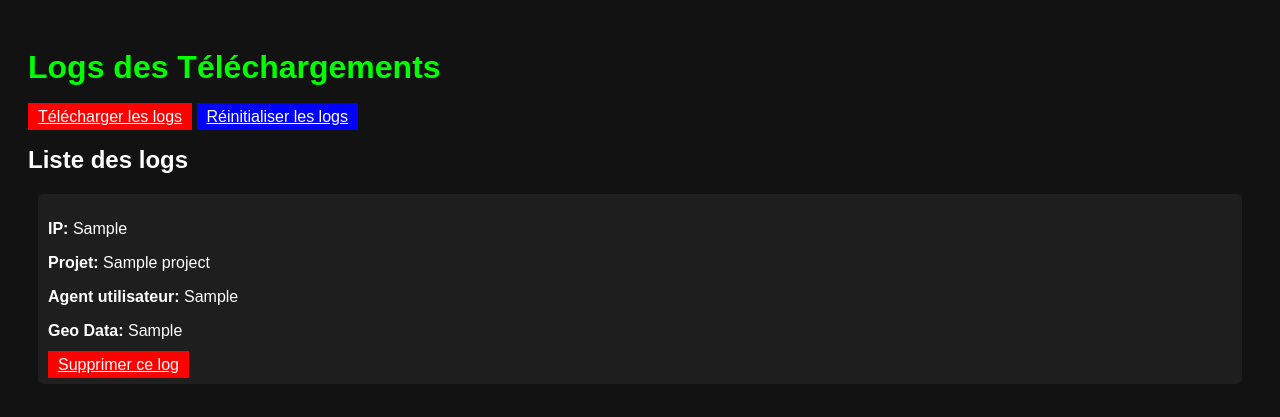
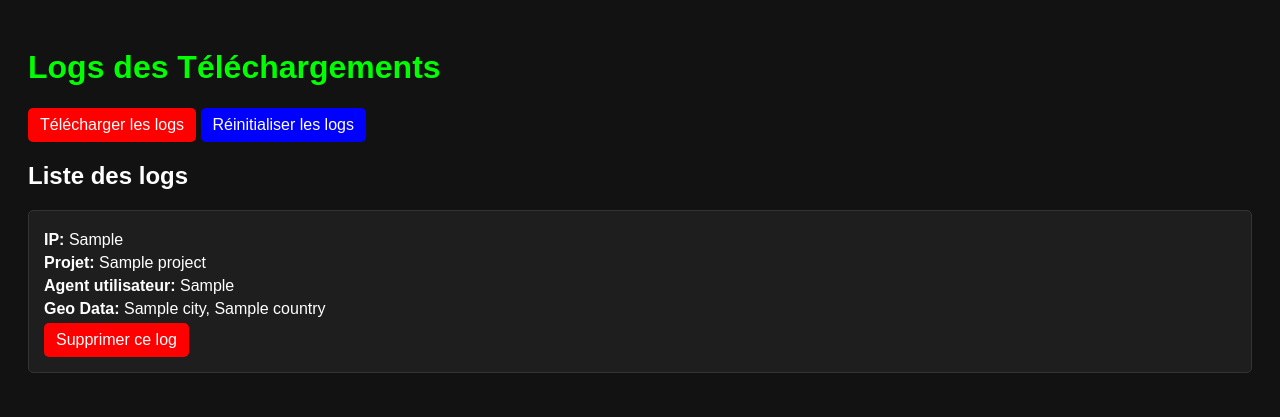
Before and after one commit to tucommenceapousser/trkn-projects, a Flask app: template templates/logs.html in a window 1280 px wide. Shown: the top 417 px of the page. Run offline with Flask 3, Linux system fonts and the light colour scheme; the template is opened without the code that fills it: most values are stand-ins (such as "Sample title", 1, 10 or a date in 2020).

Commit message:
Update logs.html

```diff
--- a/templates/logs.html
+++ b/templates/logs.html
@@ -4,28 +4,45 @@
     <meta charset="UTF-8">
     <meta name="viewport" content="width=device-width, initial-scale=1.0">
     <title>Logs des Téléchargements</title>
-<style>
+    <style>
         body {
             font-family: Arial, sans-serif;
-            background-color: #1a1a1a;
-            color: #00ff00; /* Texte fluo vert */
+            background-color: #121212;
+            color: #fff;
             padding: 20px;
-        }
-        pre {
-            background-color: #111;
-            padding: 15px;
-            border-radius: 5px;
-            overflow-x: auto;
-            font-family: Consolas, monospace;
-            color: #ffcc00; /* Couleur fluo jaune */
         }
         h1 {
             color: #00ff00;
         }
-        body { background-color: #121212; color: #fff; font-family: Arial, sans-serif; }
-        .log-entry { margin: 10px; padding: 10px; background-color: #1e1e1e; border-radius: 5px; }
-        .btn { padding: 5px 10px; color: #fff; background-color: #f00; border: none; cursor: pointer; }
-        .btn-reset { background-color: #00f; }
+        .log-entry {
+            margin: 15px 0;
+            padding: 15px;
+            background-color: #1e1e1e;
+            border-radius: 5px;
+            border: 1px solid #333;
+        }
+        .log-entry p {
+            margin: 5px 0;
+        }
+        .btn {
+            padding: 8px 12px;
+            color: #fff;
+            background-color: #f00;
+            border: none;
+            border-radius: 5px;
+            cursor: pointer;
+            text-decoration: none;
+            display: inline-block;
+        }
+        .btn:hover {
+            background-color: #c00;
+        }
+        .btn-reset {
+            background-color: #00f;
+        }
+        .btn-reset:hover {
+            background-color: #009;
+        }
     </style>
 </head>
 <body>
@@ -36,12 +53,13 @@
 <a href="/reset_logs" class="btn btn-reset">Réinitialiser les logs</a>
 
 <h2>Liste des logs</h2>
+
 {% for log in logs %}
     <div class="log-entry">
         <p><strong>IP:</strong> {{ log['ip'] }}</p>
         <p><strong>Projet:</strong> {{ log['project'] }}</p>
         <p><strong>Agent utilisateur:</strong> {{ log['user_agent'] }}</p>
-        <p><strong>Geo Data:</strong> {{ log['geo_data'] }}</p>
+        <p><strong>Geo Data:</strong> {{ log['geo_data']['city'] }}, {{ log['geo_data']['country'] }}</p>
         <a href="/delete_log/{{ log['id'] }}" class="btn">Supprimer ce log</a>
     </div>
 {% endfor %}
```
